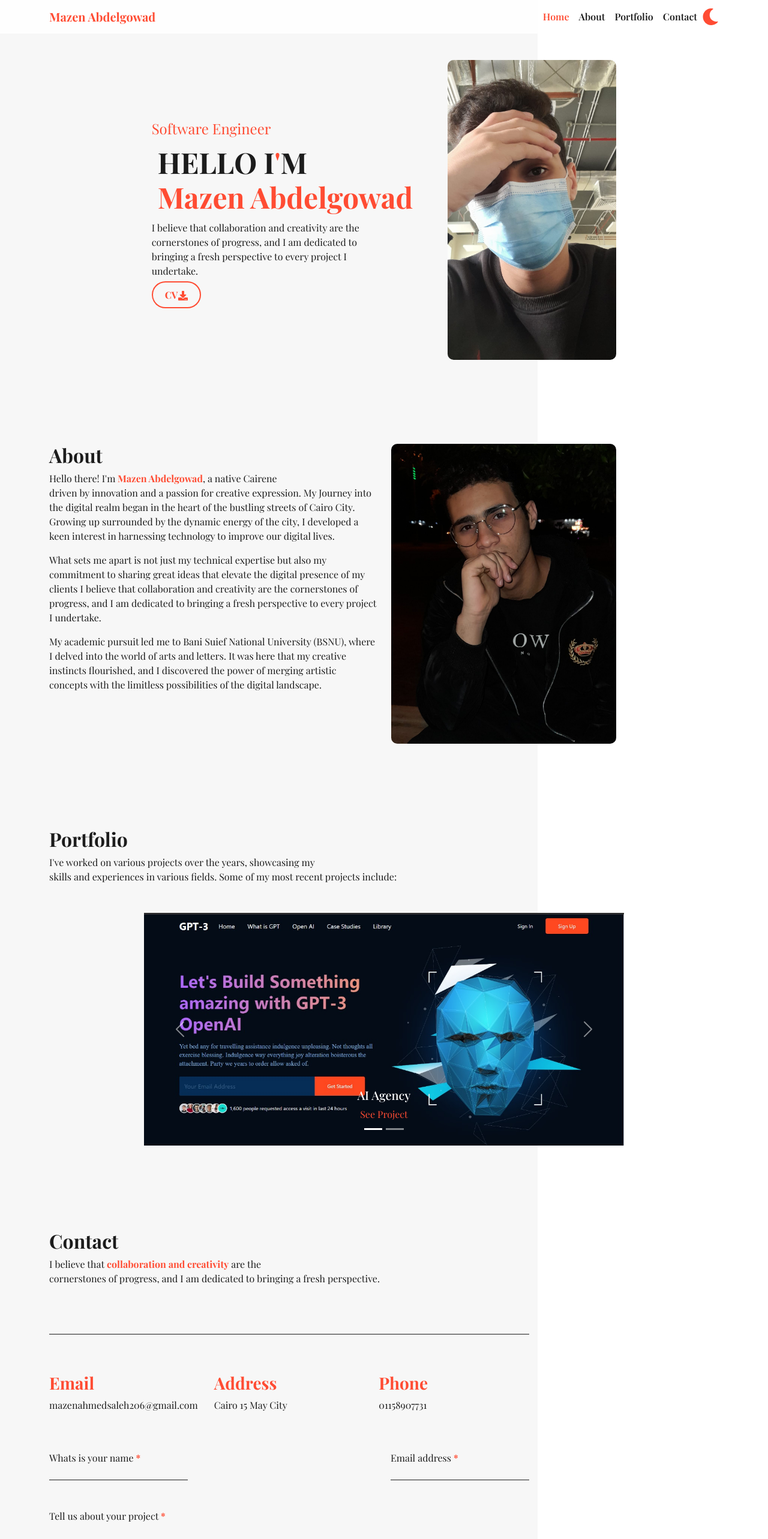
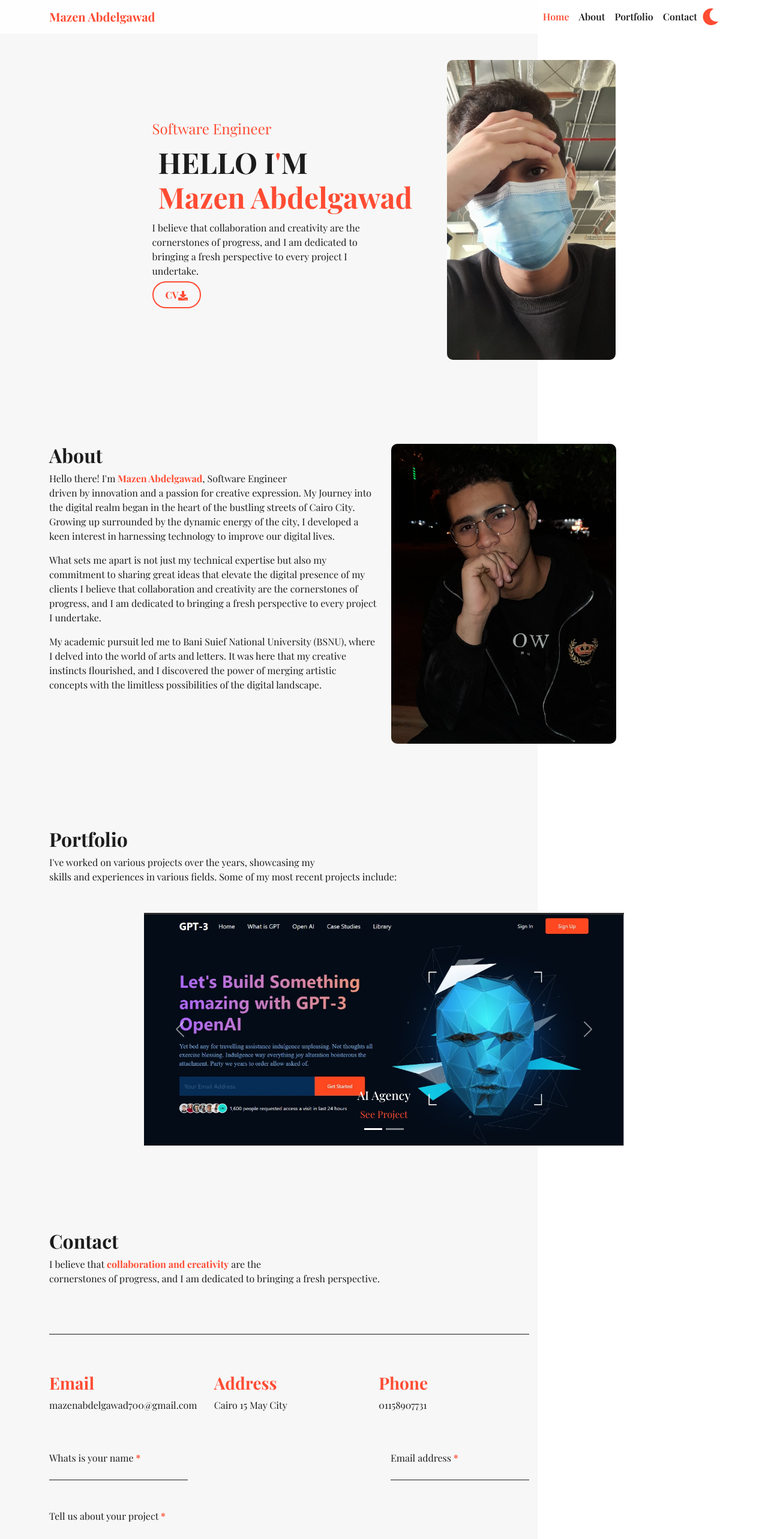
Before and after one commit to mazenabdelgawad700/mazenabdelgawad, a React (Vite) app: page / in a window 1280 px wide. Shown: the top 2566 px of the page at 60% size. Built offline with nearby package versions, Linux system fonts and the light colour scheme; a web font is replaced by a local one.

Commit message:
Change the name

```diff
--- a/src/Components/About/About.jsx
+++ b/src/Components/About/About.jsx
@@ -8,8 +8,7 @@ const About = () => {
           <h2 className="main-header-title">About</h2>
           <p className="colored-description">
             Hello there! I&apos;m
-            <span className="colored-text"> Mazen Abdelgowad</span>, a native
-            Cairene
+            <span className="colored-text"> Mazen Abdelgawad</span>, Software Engineer
             <br />
             driven by innovation and a passion for creative expression. My
             Journey into the digital realm began in the heart of the bustling
--- a/src/Components/Contact/Contact.jsx
+++ b/src/Components/Contact/Contact.jsx
@@ -1,4 +1,3 @@
-/* eslint-disable no-unused-vars */
 import { useState } from "react";
 import { ToastContainer, toast } from "react-toastify";
 import "react-toastify/dist/ReactToastify.css";
@@ -62,7 +61,7 @@ const Contact = () => {
         <div className="row">
           <div className="col-lg-4">
             <h3 className="colored-text">Email</h3>
-            <p className="colored-description">mazenahmedsaleh206@gmail.com</p>
+            <p className="colored-description">mazenabdelgawad700@gmail.com</p>
           </div>
 
           <div className="col-lg-4">
@@ -91,7 +90,6 @@ const Contact = () => {
               type="text"
               id="user-name"
               name="name"
-              // required
               onChange={(e) => setUserName(e.target.value)}
               value={userName}
               autoComplete="off"
@@ -110,7 +108,6 @@ const Contact = () => {
               id="user-email"
               name="email"
               value={userEmail}
-              // required
               onChange={(e) => setUserEmail(e.target.value)}
               autoComplete="off"
             />
@@ -128,7 +125,6 @@ const Contact = () => {
           id="project-details"
           onChange={(e) => setUserMessage(e.target.value)}
           value={userMessage}
-          // required
         ></textarea>
 
         <button className="send-message-button" type="submit">
--- a/src/Components/Footer/Footer.jsx
+++ b/src/Components/Footer/Footer.jsx
@@ -5,7 +5,7 @@ const Footer = () => {
     <footer className="" style={styles}>
       <div className="container d-flex justify-content-between align-items-center">
         <p className="mb-0 text-light">
-          Made By Mazen Abdelgowad &copy; {new Date().getFullYear()}
+          Made By Mazen Abdelgawad &copy; {new Date().getFullYear()}
         </p>
         <p className="mb-0 text-light">
           <a
--- a/src/Components/Hero/Hero.jsx
+++ b/src/Components/Hero/Hero.jsx
@@ -10,7 +10,7 @@ const Hero = () => {
         <h1 className="overlapping-text">
           HELLO I<span className="colored-text">&apos;</span>M
           <br />
-          <span className="main-colored-text">Mazen Abdelgowad</span>
+          <span className="main-colored-text">Mazen Abdelgawad</span>
         </h1>
         <p className="description">
           I believe that collaboration and creativity are the cornerstones of
--- a/src/Components/Navbar/Navbar.jsx
+++ b/src/Components/Navbar/Navbar.jsx
@@ -42,7 +42,7 @@ const Navbar = () => {
     <nav className="navbar navbar-expand-lg position-fixed w-100">
       <div className="container">
         <a className="navbar-brand colored-text" href="#hero">
-          Mazen Abdelgowad
+          Mazen Abdelgawad
         </a>
         <button
           className="navbar-toggler"
```
